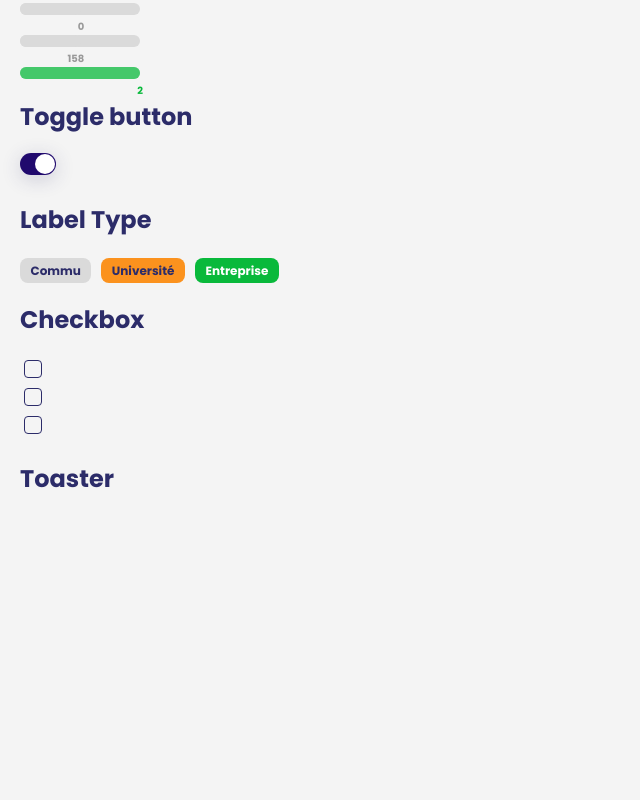
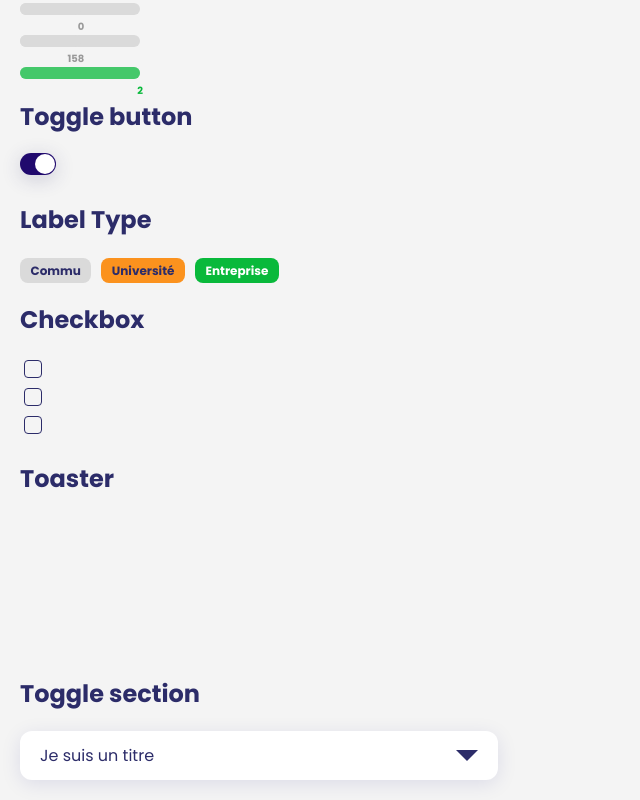
Before and after one commit to Ma-Petite-Planete/ma-petite-librairie, a React (Vite) app: page / in a window 1280 px wide. Shown: the part 5431-6231 px from the top of the page, without its empty margins (0-640 px from the left). Before the commit the page ends 6107 px from the top, so only its background shows below. Built offline with nearby package versions, Linux system fonts and the light colour scheme; a web font is replaced by a local one.

Commit message:
section ok

```diff
--- a/src/App.tsx
+++ b/src/App.tsx
@@ -37,6 +37,7 @@ import {
   MessageType,
 } from './components/MppToaster/MppToaster';
 import DropDownMultiFilters from './section/dropdown/DropDownMultiFilter';
+import MppToggleSection from './components/MppToggleSection/MppToggleSection';
 function App() {
   return (
     <div className="main_background">
@@ -574,6 +575,10 @@ function App() {
           message="bien joué"
         />
       </div>
+      <h2>Toggle section</h2>
+      <MppToggleSection title={'Je suis un titre'}>
+        <div>Je suis du contenue</div>
+      </MppToggleSection>
     </div>
   );
 }
--- /dev/null
+++ b/src/components/MppToggleSection/MppToggleSection.tsx
@@ -0,0 +1,49 @@
+import React, { useRef, useState, useEffect } from 'react';
+import './mpp_toggle_section.css';
+
+interface MppToggleSectionProps {
+  title: string;
+  children: React.ReactNode;
+  isSectionOpenByDefault?: boolean;
+}
+
+const MppToggleSection: React.FC<MppToggleSectionProps> = ({
+  title,
+  children,
+  isSectionOpenByDefault = false,
+}) => {
+  const [isOpen, setIsOpen] = useState(isSectionOpenByDefault);
+  const [height, setHeight] = useState('0px');
+  const contentRef = useRef<HTMLDivElement>(null);
+
+  useEffect(() => {
+    if (contentRef.current) {
+      setHeight(isOpen ? `${contentRef.current.scrollHeight}px` : '0px');
+    }
+  }, [isOpen]);
+
+  const toggleSection = () => setIsOpen(!isOpen);
+
+  return (
+    <div className="toggle_section_container">
+      <div className="toggle_section_header" onClick={toggleSection}>
+        <p>{title}</p>
+        <div className={`toggle_section_arrow ${isOpen ? 'arrow_open' : ''}`} />
+      </div>
+
+      <div
+        ref={contentRef}
+        className="toggle_section_content"
+        style={{
+          height,
+          overflow: 'hidden',
+          transition: 'height 0.4s ease',
+        }}
+      >
+        <div className="toggle_section_inner">{children}</div>
+      </div>
+    </div>
+  );
+};
+
+export default MppToggleSection;
--- /dev/null
+++ b/src/components/MppToggleSection/mpp_toggle_section.css
@@ -0,0 +1,31 @@
+.toggle_section_container {
+  border-radius: 12px;
+  background: var(--white);
+  padding: 12px 20px 12px 20px;
+  box-shadow: 0px 4px 20px var(--shadow_color);
+  max-width: 478px;
+}
+
+.toggle_section_header {
+  display: flex;
+  justify-content: space-between;
+  align-items: center;
+  cursor: pointer;
+}
+
+.toggle_section_arrow {
+  width: 0;
+  height: 0;
+  border-left: 11px solid transparent;
+  border-right: 11px solid transparent;
+  border-top: 11px solid var(--dark_blue);
+  transition: transform 0.5s ease;
+}
+
+.arrow_open {
+  transform: rotate(180deg);
+}
+
+.toggle_section_inner {
+  padding-top: 20px;
+}
```
Also changed, not shown: 1 other file (tests, documents, lock files or other folders).
